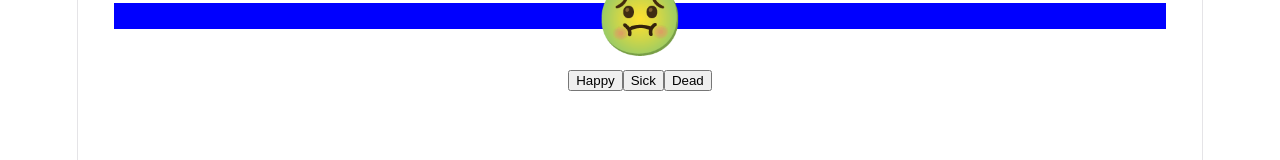
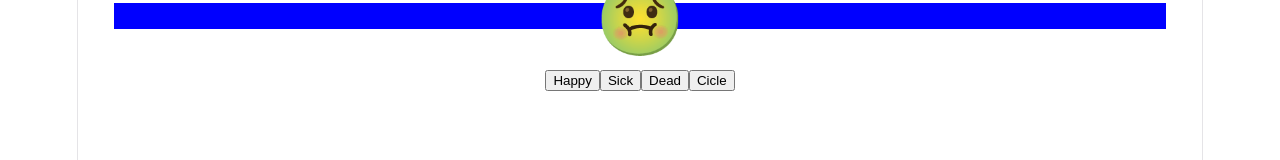
Before and after one commit to ufjf-dcc207/ufjf-dcc207-2026-3-a-atv06-barcelos1103, a React (Vite) app: page / in a window 1280 px wide. Shown: the part 123-283 px from the top of the page. Built offline with nearby package versions, Linux system fonts and the light colour scheme.

Commit message:
adicionar cicle

```diff
--- a/src/Emoji.tsx
+++ b/src/Emoji.tsx
@@ -33,6 +33,25 @@
         console.log("Status: ", status);
 }
 
+    function cicleClick() {
+        switch (status) {
+            case "dead":
+                setStatus("happy");
+                    break;
+                case "happy":
+                    setStatus("sick");
+                    break;
+                    case "sick":
+                     setStatus("dead");
+                    break;
+                default:
+                    setStatus("happy");
+
+
+        }
+
+    }
+
 
     console.log("Desenhando...");
     console.log("Status ", status);
@@ -46,6 +65,7 @@
             <button onClick={happyClick}>Happy</button>
             <button onClick={sickClick}>Sick</button>
             <button onClick={deadClick}>Dead</button>
+            <button onClick={cicleClick}>Cicle</button>
         </div>
         </>
     )
```
